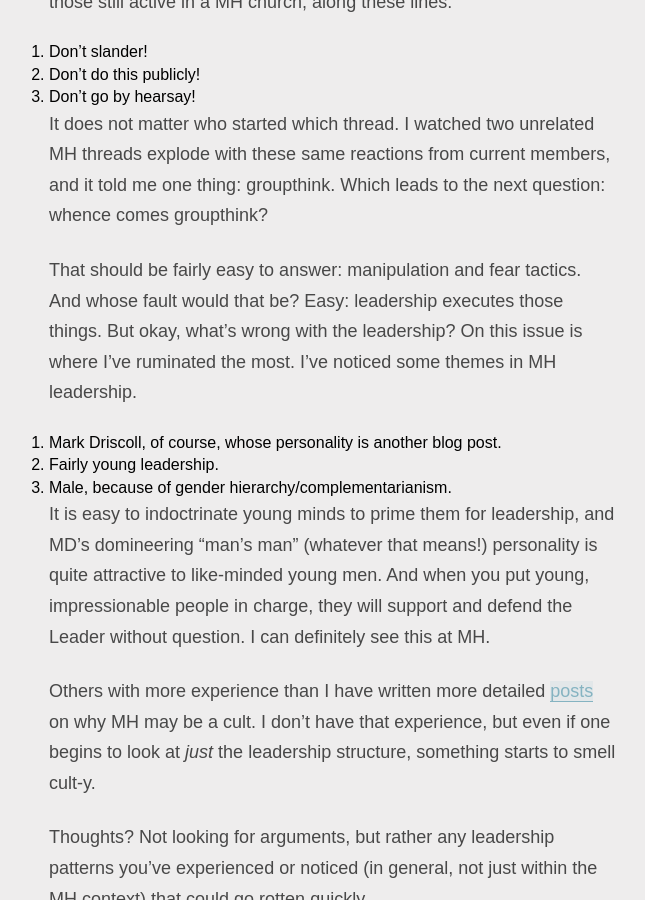
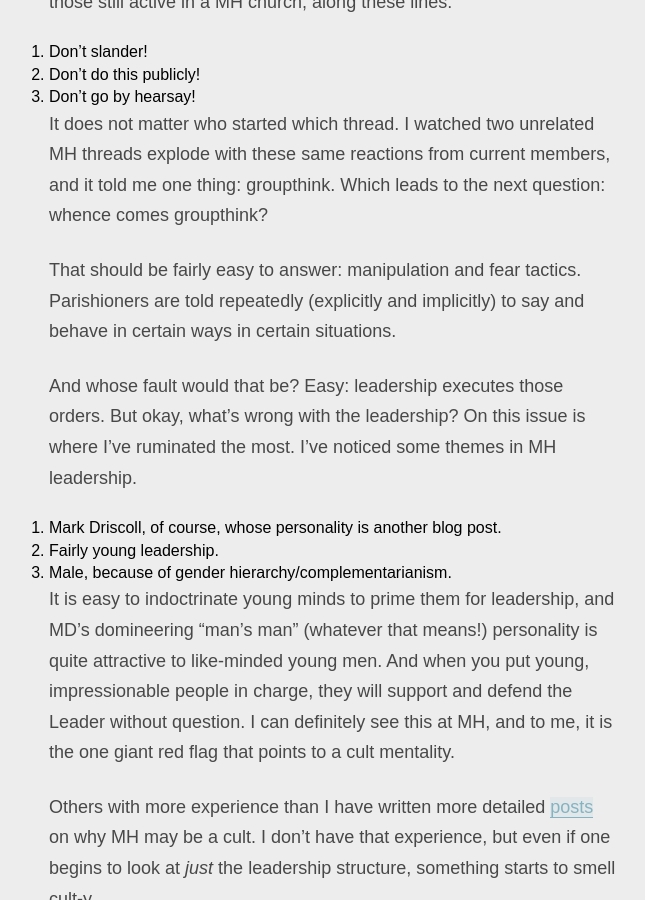
Before and after one commit to sabrinapeters/sdrp.old, a Jekyll site: the page built from _posts/2014-06-02-MH-groupthink.md, in a window 1280 px wide and 900 px high, scrolled down 941 px. Shown: the whole window, without its empty margins (307-952 px from the left). Built offline with Jekyll 4.4.1, drawn with Linux system fonts in a browser that asks for light colours; comment, search, counter and statistics services are not loaded.

Commit message:
more (hopefully last) changes to MH post

```diff
--- a/_posts/2014-06-02-MH-groupthink.md
+++ b/_posts/2014-06-02-MH-groupthink.md
@@ -21,14 +21,15 @@ Every time I observe a post on FB about Mars Hill (MH) and/or Mark Driscoll (MD)
 
 It does not matter who started which thread. I watched two unrelated MH threads explode with these same reactions from current members, and it told me one thing: groupthink. Which leads to the next question: whence comes groupthink?
 
-That should be fairly easy to answer: manipulation and fear tactics. And whose fault would that be? Easy: leadership executes those things. But okay, what's wrong with the leadership? On this issue is where I've ruminated the most. I've noticed some themes in MH leadership.
+That should be fairly easy to answer: manipulation and fear tactics. Parishioners are told repeatedly (explicitly and implicitly) to say and behave in certain ways in certain situations.
+
+And whose fault would that be? Easy: leadership executes those orders. But okay, what's wrong with the leadership? On this issue is where I've ruminated the most. I've noticed some themes in MH leadership.
 
 1. Mark Driscoll, of course, whose personality is another blog post.
 2. Fairly young leadership.
 3. Male, because of gender hierarchy/complementarianism.
 
-It is easy to indoctrinate young minds to prime them for leadership, and MD's domineering "man's man" (whatever that means!) personality is quite attractive to like-minded young men. And when you put young, impressionable people in charge, they will support and defend the Leader without question. I can definitely see this at MH.
-
+It is easy to indoctrinate young minds to prime them for leadership, and MD's domineering "man's man" (whatever that means!) personality is quite attractive to like-minded young men. And when you put young, impressionable people in charge, they will support and defend the Leader without question. I can definitely see this at MH, and to me, it is the one giant red flag that points to a cult mentality.
 
 Others with more experience than I have written more detailed [posts](http://www.elizabethesther.com/2014/03/is-marshill-church-a-cult.html) on why MH may be a cult. I don't have that experience, but even if one begins to look at _just_ the leadership structure, something starts to smell cult-y.
 
```
